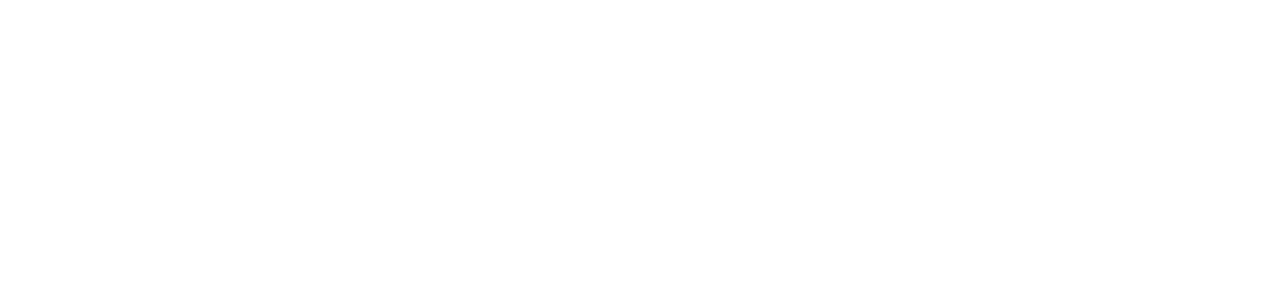
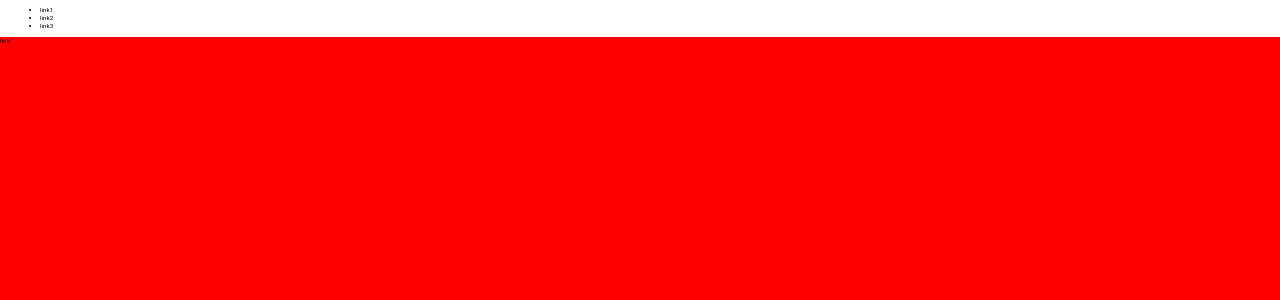
Before and after one commit to JaeilJO/intriducing_page, a Next.js app: page / in a window 1280 px wide. Shown: the top 300 px of the page. Built offline with nearby package versions, Linux system fonts and the light colour scheme; a web font is replaced by a local one.

Commit message:
feat : Create Navigation
- Need to Complete testing

```diff
--- a/package.json
+++ b/package.json
@@ -25,10 +25,11 @@
   "devDependencies": {
     "@next/eslint-plugin-next": "^13.4.2",
     "@storybook/addon-essentials": "^7.0.11",
-    "@storybook/addon-interactions": "^7.0.11",
+    "@storybook/addon-interactions": "^7.0.12",
     "@storybook/addon-links": "^7.0.11",
     "@storybook/addon-styling": "^1.0.8",
     "@storybook/blocks": "^7.0.11",
+    "@storybook/jest": "^0.1.0",
     "@storybook/nextjs": "^7.0.11",
     "@storybook/react": "^7.0.11",
     "@storybook/testing-library": "^0.0.14-next.2",
--- a/src/pages/index.tsx
+++ b/src/pages/index.tsx
@@ -1,7 +1,27 @@
 export default function Home() {
-    return (
-        <>
-            <div></div>
-        </>
-    );
+  return (
+    <>
+      <ul>
+        <li>
+          <a href="#link1">link1</a>
+        </li>
+        <li>
+          <a href="#link2">link2</a>
+        </li>
+        <li>
+          <a href="#link3">link3</a>
+        </li>
+      </ul>
+
+      <div id="link1" style={{ backgroundColor: "red", height: "2000px" }}>
+        link1
+      </div>
+      <div id="link2" style={{ backgroundColor: "blue", height: "2000px" }}>
+        link2
+      </div>
+      <div id="link3" style={{ backgroundColor: "green", height: "2000px" }}>
+        link3
+      </div>
+    </>
+  );
 }
--- a/src/styles/globalstyles.ts
+++ b/src/styles/globalstyles.ts
@@ -1,4 +1,4 @@
-import { createGlobalStyle } from 'styled-components';
+import { createGlobalStyle } from "styled-components";
 
 const GlobalStyles = createGlobalStyle`
     @font-face {
@@ -31,6 +31,7 @@
     padding: 0;
     margin: 0;
     font-family: 'Roboto', system-ui, -apple-system, BlinkMacSystemFont, 'Segoe UI', Oxygen, Ubuntu, Cantarell, 'Open Sans', 'Helvetica Neue', sans-serif;
+    scroll-behavior: smooth;
   }
 
   a {
```
Also changed, not shown: src/components/Navigation/index.styled.ts (added, +29 -0 lines), src/components/Navigation/index.tsx (added, +28 -0 lines), src/pages/_app.tsx (+7 -7 lines), 2 other files (tests, documents, lock files or other folders).
